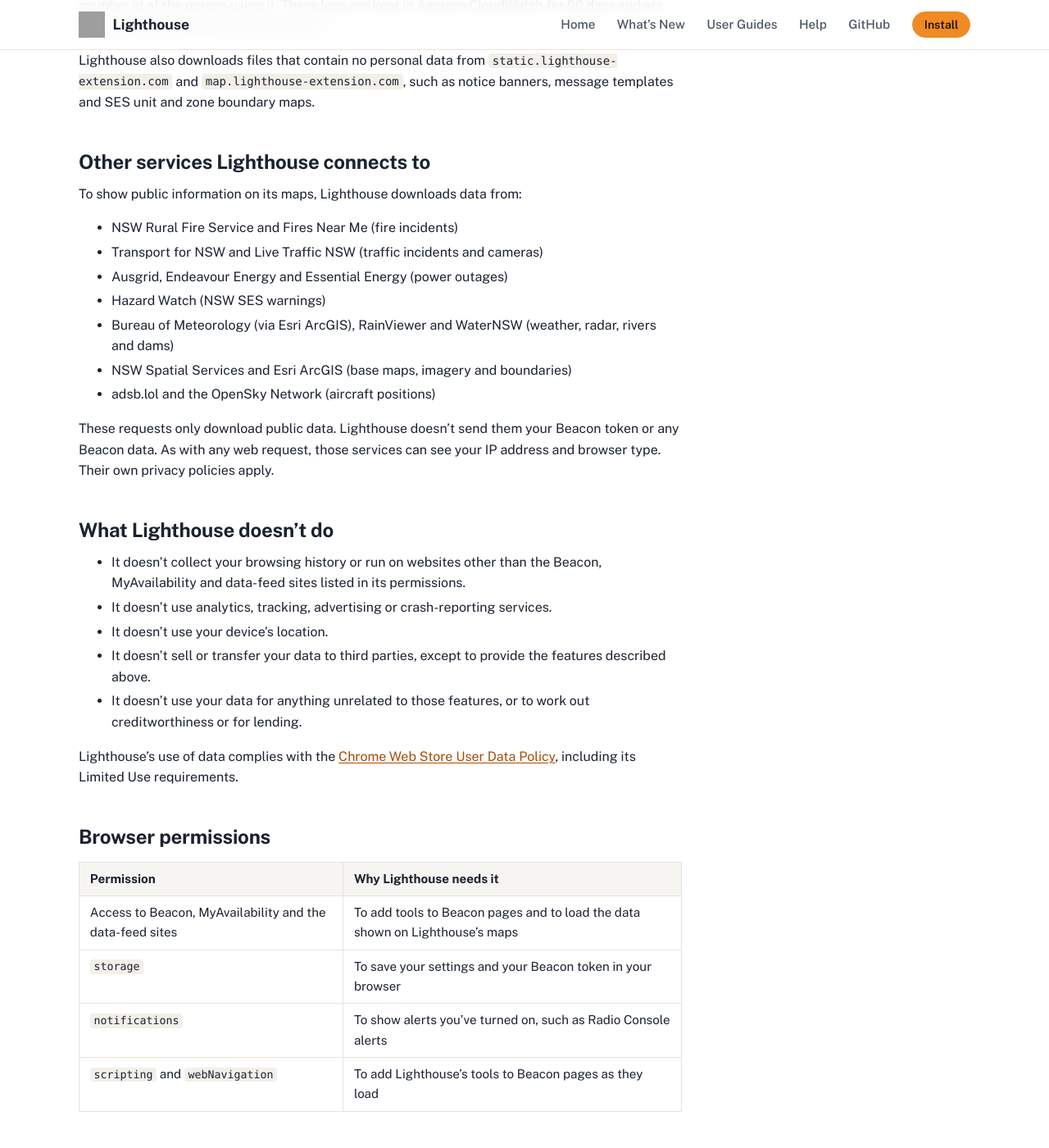
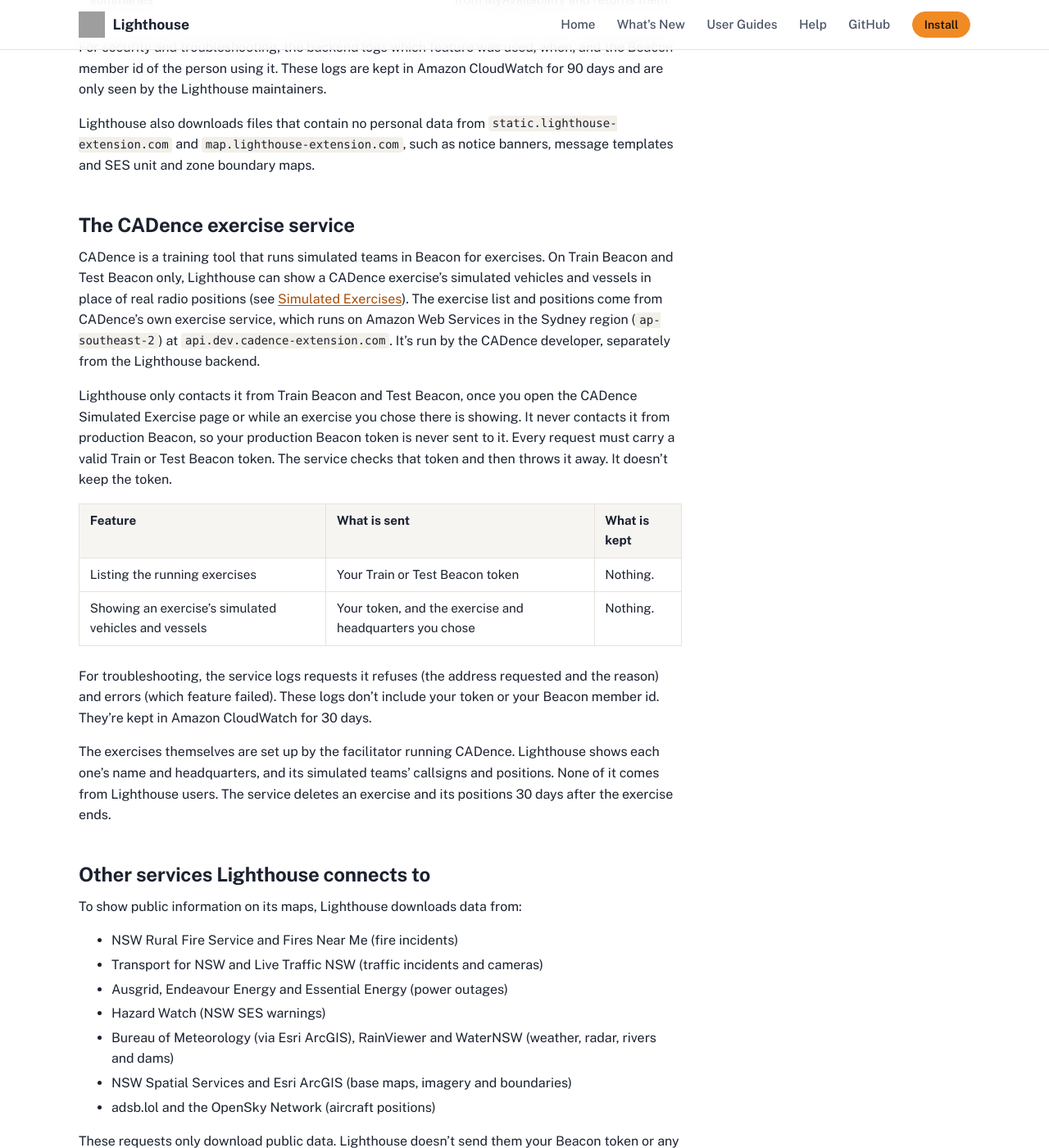
Before and after one commit to NSWSESMembers/lighthouse.ses.nsw.gov.au, a Jekyll site: the page built from preview/privacy/index.md, in a window 1280 px wide and 1400 px high, scrolled down 2301 px. Shown: the whole window at 82% size. Built offline with Jekyll 4.4.1, drawn with Linux system fonts in a browser that asks for light colours; some of the changed text lies outside the part shown; grey boxes are pictures that could not be loaded.

Commit message:
Sync preview docs from NSWSESMembers/Lighthouse@123d30e (master-dev)

```diff
--- a/_data/lad_guide_preview.yml
+++ b/_data/lad_guide_preview.yml
@@ -1,2 +1,2 @@
-version_name: "2026.10.29 build d74ca57"
-commit: "d74ca57c1ceba18132eb8ef986faea6dfdbefe8e"
+version_name: "2026.10.31 build 123d30e"
+commit: "123d30e0d719d967d39982133aca90251c00cb46"
--- a/preview/privacy/index.md
+++ b/preview/privacy/index.md
@@ -3,7 +3,7 @@ title: Privacy Policy
 description: What data the Lighthouse browser extension uses, where it goes, and why.
 ---
 
-_Last updated: 29 October 2026_
+_Last updated: 30 October 2026_
 
 This policy covers the **Lighthouse** and **Lighthouse Development Preview**
 extensions for Google Chrome ("Lighthouse"). Lighthouse is built and maintained
@@ -34,6 +34,8 @@ its pages can load Beacon data for you, the same way Beacon's own pages do.
   working when it expires, and is removed when you remove Lighthouse.
 - It is only ever sent to Beacon itself, to load data you're allowed to see, and
   to the Lighthouse backend (below), so it can check you're a signed-in Beacon user.
+  On Train Beacon and Test Beacon, if you use simulated exercises, it's also sent to
+  the CADence exercise service (below) for the same check.
 - Lighthouse never sees or stores your Beacon password.
 
 ### Beacon data shown on the page
@@ -50,7 +52,8 @@ mode, panel positions and page preferences. These are kept in your browser's
 local storage and extension storage. Some page preferences use Chrome sync
 storage (`chrome.storage.sync`), so they follow you to other computers where
 you're signed in to Chrome with sync turned on. These settings contain no
-Beacon incident data.
+Beacon incident data. The simulated exercise you choose to show (see below) is
+kept in Chrome's session storage (`chrome.storage.session`) until you close Chrome.
 
 ## The Lighthouse backend
 
@@ -76,6 +79,37 @@ maintainers.
 Lighthouse also downloads files that contain no personal data from
 `static.lighthouse-extension.com` and `map.lighthouse-extension.com`, such as
 notice banners, message templates and SES unit and zone boundary maps.
+
+## The CADence exercise service
+
+CADence is a training tool that runs simulated teams in Beacon for exercises.
+On Train Beacon and Test Beacon only, Lighthouse can show
+a CADence exercise's simulated vehicles and vessels in place of real radio
+positions (see [Simulated Exercises](/preview/guides/lad/simulated-exercises.html)).
+The exercise list and positions come from CADence's own exercise service, which
+runs on Amazon Web Services in the Sydney region (`ap-southeast-2`) at
+`api.dev.cadence-extension.com`. It's run by the CADence developer, separately
+from the Lighthouse backend.
+
+Lighthouse only contacts it from Train Beacon and Test Beacon, once you open the
+CADence Simulated Exercise page or while an exercise you chose there is showing.
+It never contacts it from production Beacon, so your production Beacon token is
+never sent to it. Every request must carry a valid Train or Test Beacon token. The
+service checks that token and then throws it away. It doesn't keep the token.
+
+| Feature | What is sent | What is kept |
+| --- | --- | --- |
+| Listing the running exercises | Your Train or Test Beacon token | Nothing. |
+| Showing an exercise's simulated vehicles and vessels | Your token, and the exercise and headquarters you chose | Nothing. |
+
+For troubleshooting, the service logs requests it refuses (the address requested
+and the reason) and errors (which feature failed). These logs don't include your
+token or your Beacon member id. They're kept in Amazon CloudWatch for 30 days.
+
+The exercises themselves are set up by the facilitator running CADence. Lighthouse
+shows each one's name and headquarters, and its simulated teams' callsigns and
+positions. None of it comes from Lighthouse users. The service deletes an
+exercise and its positions 30 days after the exercise ends.
 
 ## Other services Lighthouse connects to
 
@@ -125,7 +159,8 @@ including its Limited Use requirements.
   created in LAD. To have shared settings or map-layer content removed
   completely, contact us (below).
 - **Not using a feature** means its data is never sent. For example, if you
-  never share a configuration, nothing is stored for it.
+  never share a configuration, nothing is stored for it, and if you never open
+  the CADence Simulated Exercise page, nothing is sent to the CADence exercise service.
 
 ## Changes to this policy
 
```
Also changed, not shown: preview/guides/lad/index.md (+1 -0 lines), preview/guides/lad/simulated-exercises.md (added, +49 -0 lines), preview/whats-new/index.md (+9 -0 lines).
